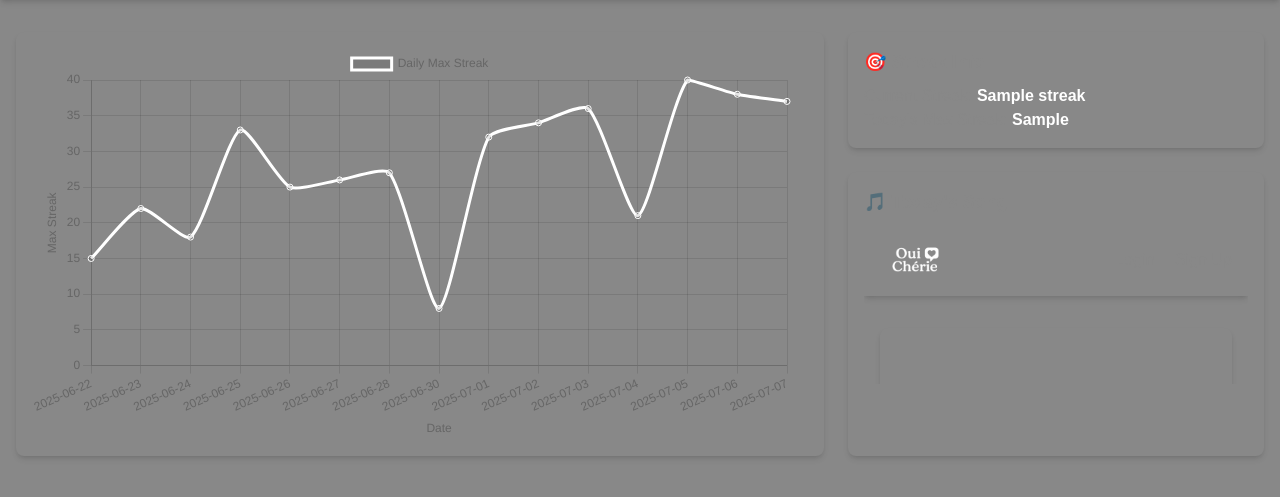
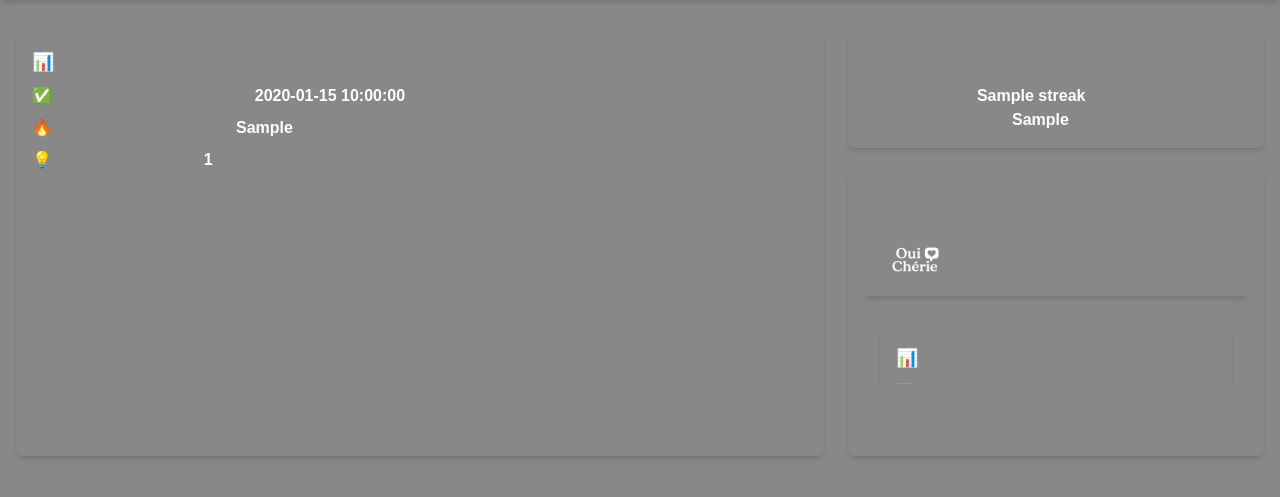
Before and after one commit to yunuscancengiz/WordQuizApp, a Python web app: template templates/home.html in a window 1280 px wide. Shown: the part 72-569 px from the top of the page. Run offline with Jinja, Linux system fonts and the light colour scheme; the template is opened without the code that fills it: most values are stand-ins (such as "Sample title", 1, 10 or a date in 2020); some libraries are stand-ins or nearby versions.

Commit message:
mock chart removed from home page... will be updated

```diff
--- a/templates/home.html
+++ b/templates/home.html
@@ -7,7 +7,12 @@
 
   <!-- Left Panel: Chart -->
   <div class="flex-1 bg-midcolor p-4 rounded-lg shadow-md">
-    <canvas id="streakChart"></canvas>
+    <h3 class="text-lg font-semibold mb-2">📊 Quick Stats</h3>
+    <ul class="text-lightcolor dark:text-darkcolor space-y-2">
+      <li>✅ Questions answered today: <span class="font-bold text-white">{{ today_question_count }}</span></li>
+      <li>🔥 Your all-time max streak: <span class="font-bold text-white">{{ max_streak }}</span></li>
+      <li>💡 Total words learned: <span class="font-bold text-white">{{ total_words }}</span></li>
+    </ul>
   </div>
 
   <!-- Right Panel -->
@@ -15,14 +20,14 @@
 
     <!-- Streak Info Box -->
     <div class="bg-midcolor p-4 rounded-lg shadow-md">
-      <h3 class="text-lg font-semibold mb-2">🎯 Streak Info</h3>
+      <h3 class="text-lg font-semibold mb-2">Streak Info</h3>
       <p class="text-lightcolor dark:text-darkcolor">Current Streak: <span id="currentStreak" class="font-bold text-white">{{ streak }}</span></p>
       <p class="text-lightcolor dark:text-darkcolor">Today's Max Streak: <span id="maxStreak" class="font-bold text-white">{{ max_streak }}</span></p>
     </div>
 
     <!-- Song Box -->
     <div class="bg-midcolor p-4 rounded-lg shadow-md">
-      <h3 class="text-lg font-semibold mb-2">🎵 Today's Song</h3>
+      <h3 class="text-lg font-semibold mb-2">Today's Song</h3>
       <div class="aspect-video">
         <iframe class="rounded-xl w-full h-40"
           src="{{ song.spotify_url }}"
```
Also changed, not shown: routers/home.py (+14 -2 lines).
